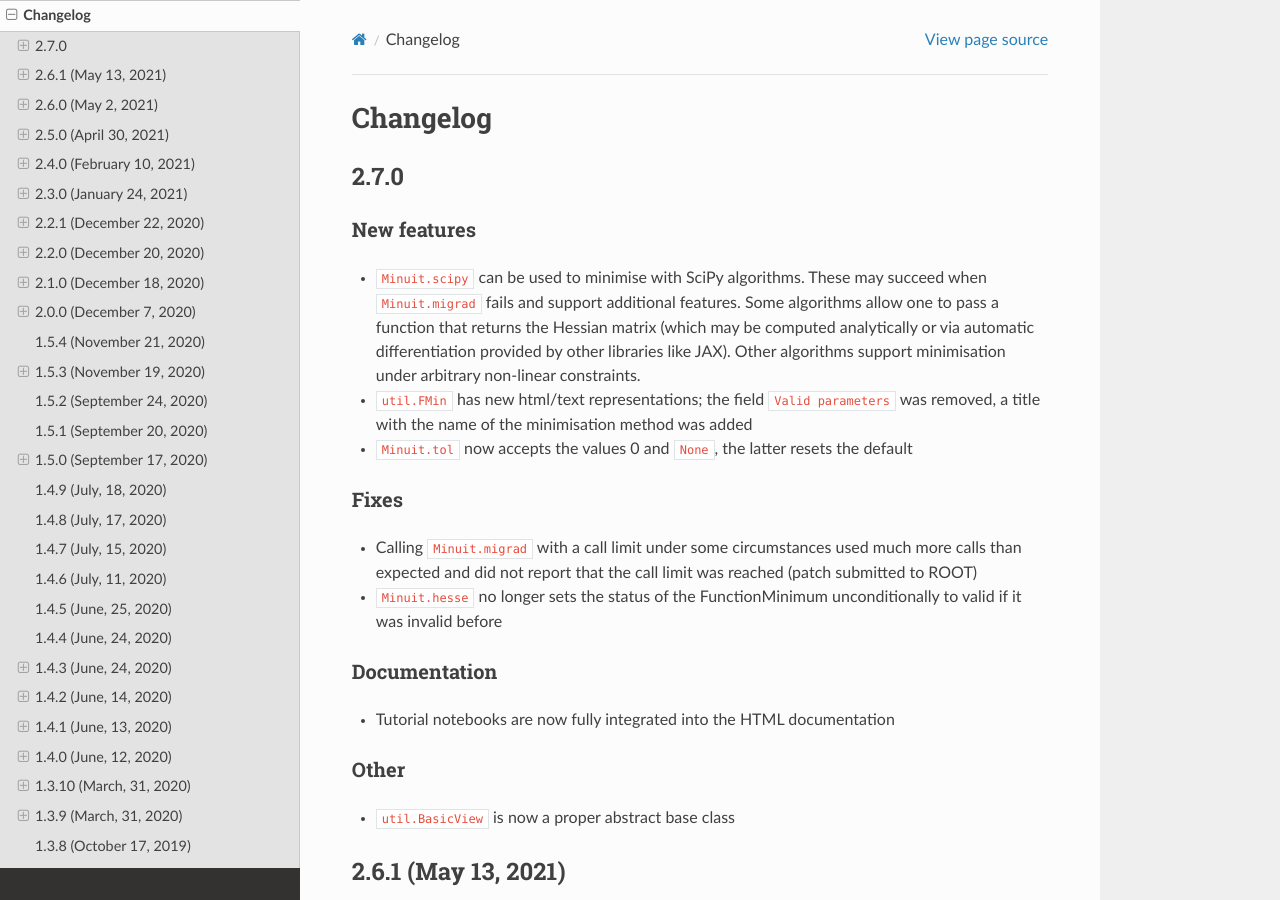
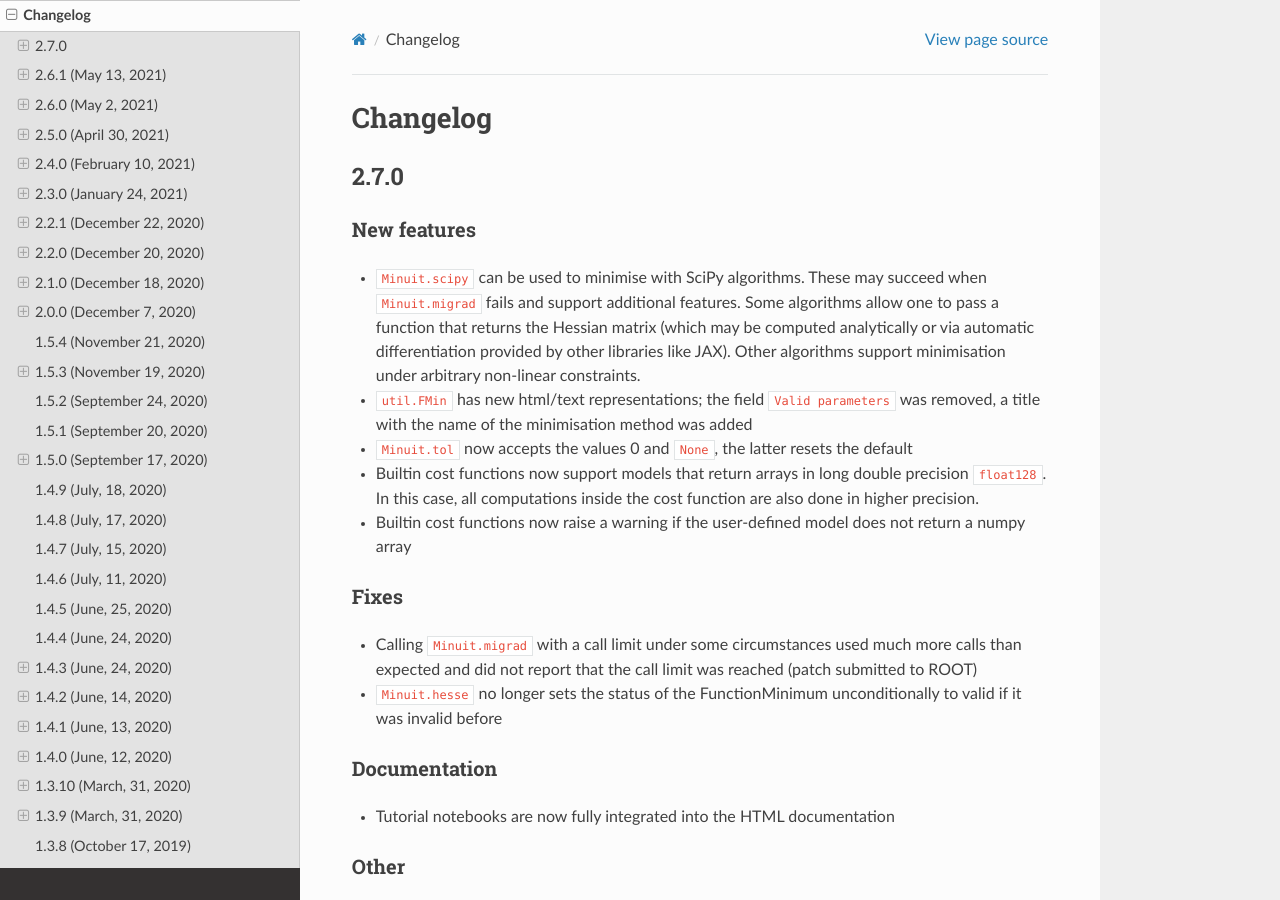
Before and after one commit to scikit-hep/iminuit, a Sphinx documentation site: the page built from doc/changelog.rst, in a window 1280 px wide and 900 px high. Built offline with Sphinx 7.4.7 and the Read the Docs theme 2.0.0, drawn with Linux system fonts in a browser that asks for light colours; the version number could not be read and is left out.

Commit message:
update changelog

```diff
--- a/doc/changelog.rst
+++ b/doc/changelog.rst
@@ -17,6 +17,11 @@ New features
 - ``util.FMin`` has new html/text representations; the field ``Valid parameters`` was
   removed, a title with the name of the minimisation method was added
 - ``Minuit.tol`` now accepts the values 0 and ``None``, the latter resets the default
+- Builtin cost functions now support models that return arrays in long double precision
+  ``float128``. In this case, all computations inside the cost function are also done in
+  higher precision.
+- Builtin cost functions now raise a warning if the user-defined model does not return
+  a numpy array
 
 Fixes
 ~~~~~
```
